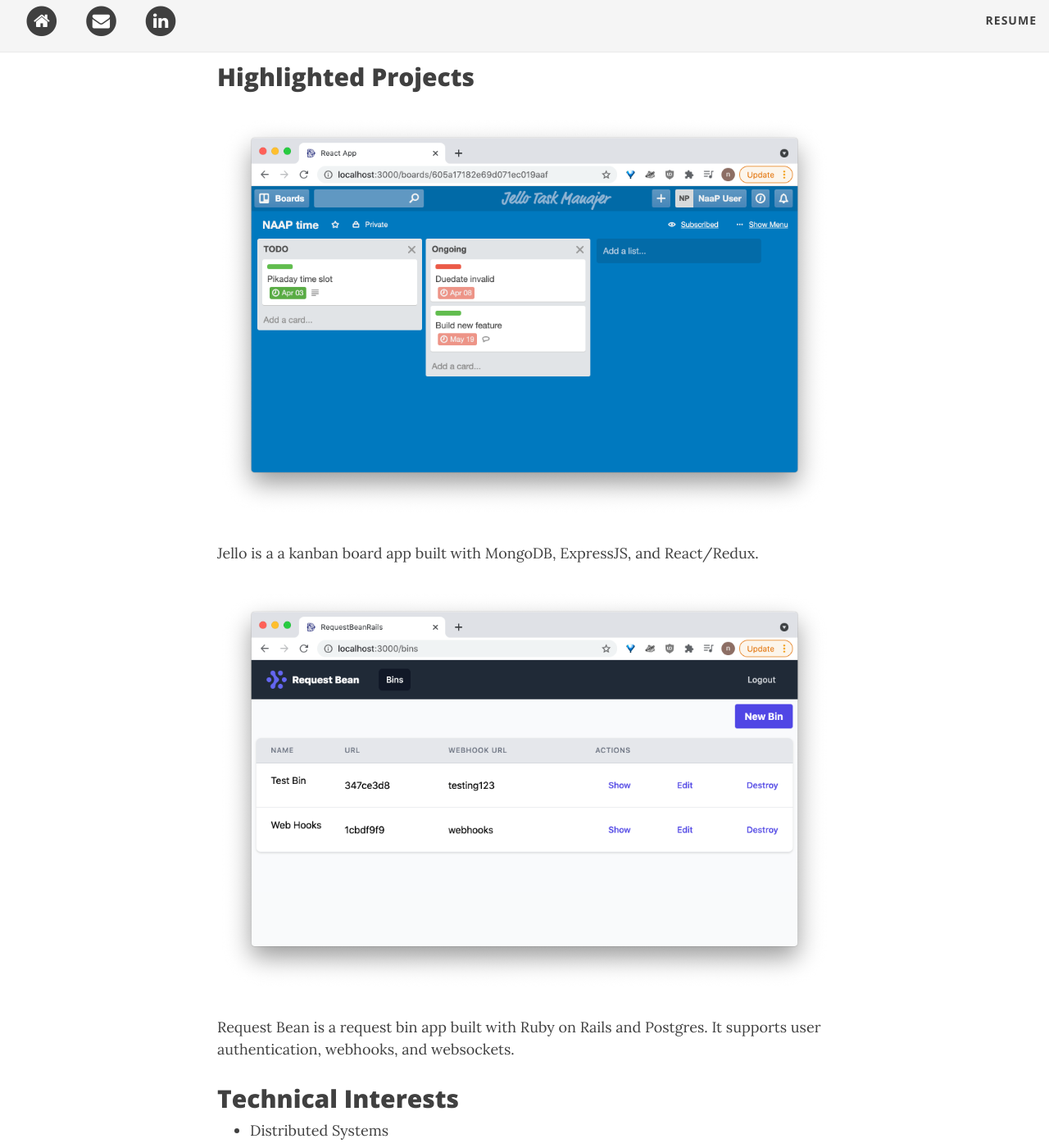
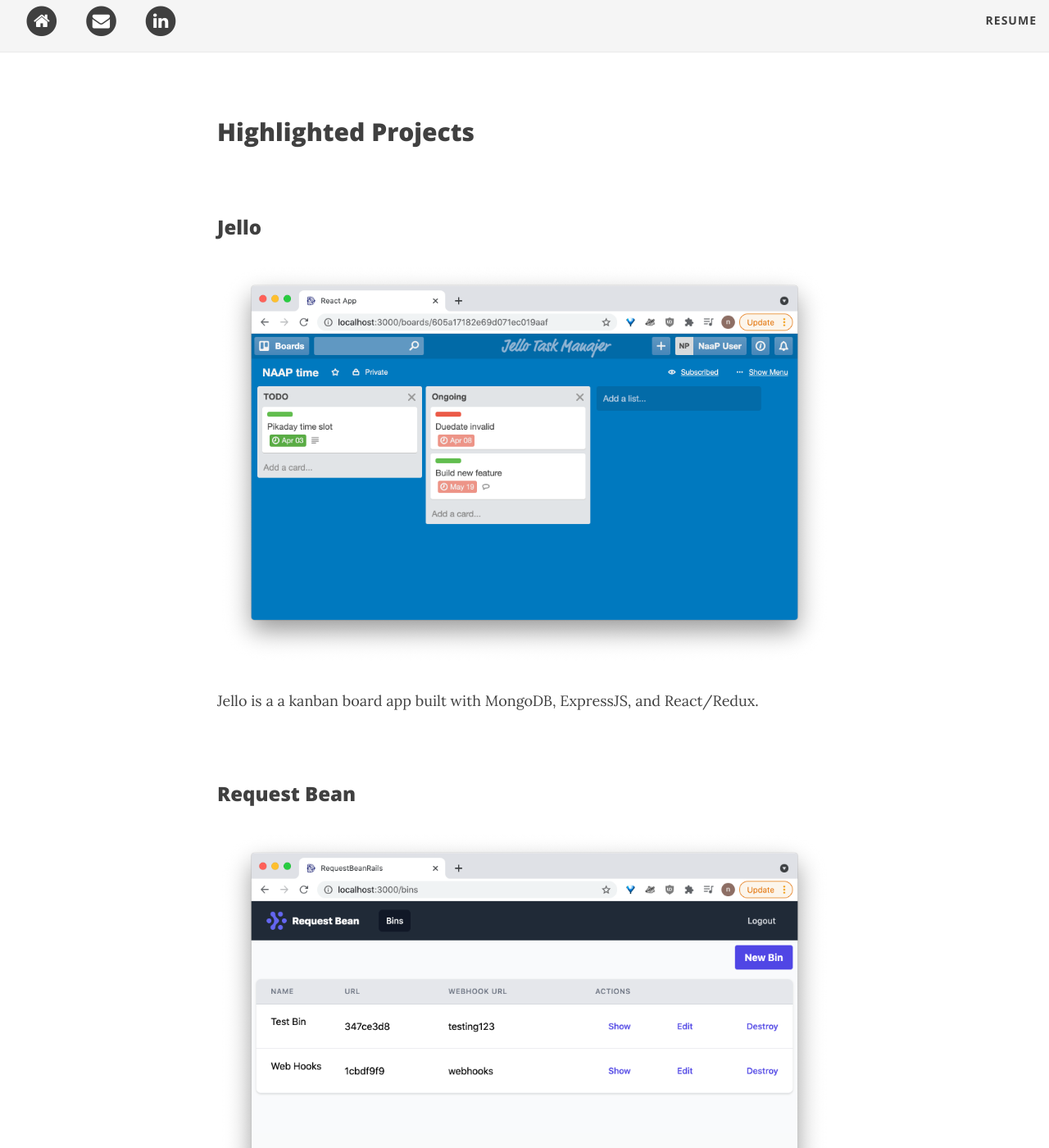
Before and after one commit to petertdelia/petertdelia.github.io, a Jekyll site: the page built from index.md, in a window 1280 px wide and 1400 px high, scrolled down 2408 px. Shown: the whole window at 82% size. Built offline with Jekyll 4.4.1, drawn with Linux system fonts in a browser that asks for light colours; nearby versions of some CDN libraries; grey boxes are pictures that could not be loaded.

Commit message:
headings

```diff
--- a/index.md
+++ b/index.md
@@ -29,11 +29,20 @@ To listen to me demoing installing and using Dendro during a presentation of the
   <iframe width="100%" height="389" src="https://www.youtube.com/embed/LukfwxWKkkA?start=2107" title="YouTube video player" frameborder="0" allow="accelerometer; autoplay; clipboard-write; encrypted-media; gyroscope; picture-in-picture" allowfullscreen></iframe>
 </div>
 
+<br>
+
 ## Highlighted Projects
+<br>
+
+### Jello
 
 ![jello](/img/jello.png)
 
 Jello is a a kanban board app built with MongoDB, ExpressJS, and React/Redux.
+
+<br>
+
+### Request Bean
 
 ![rq-bean](/img/rq-bean.png)
 
```
